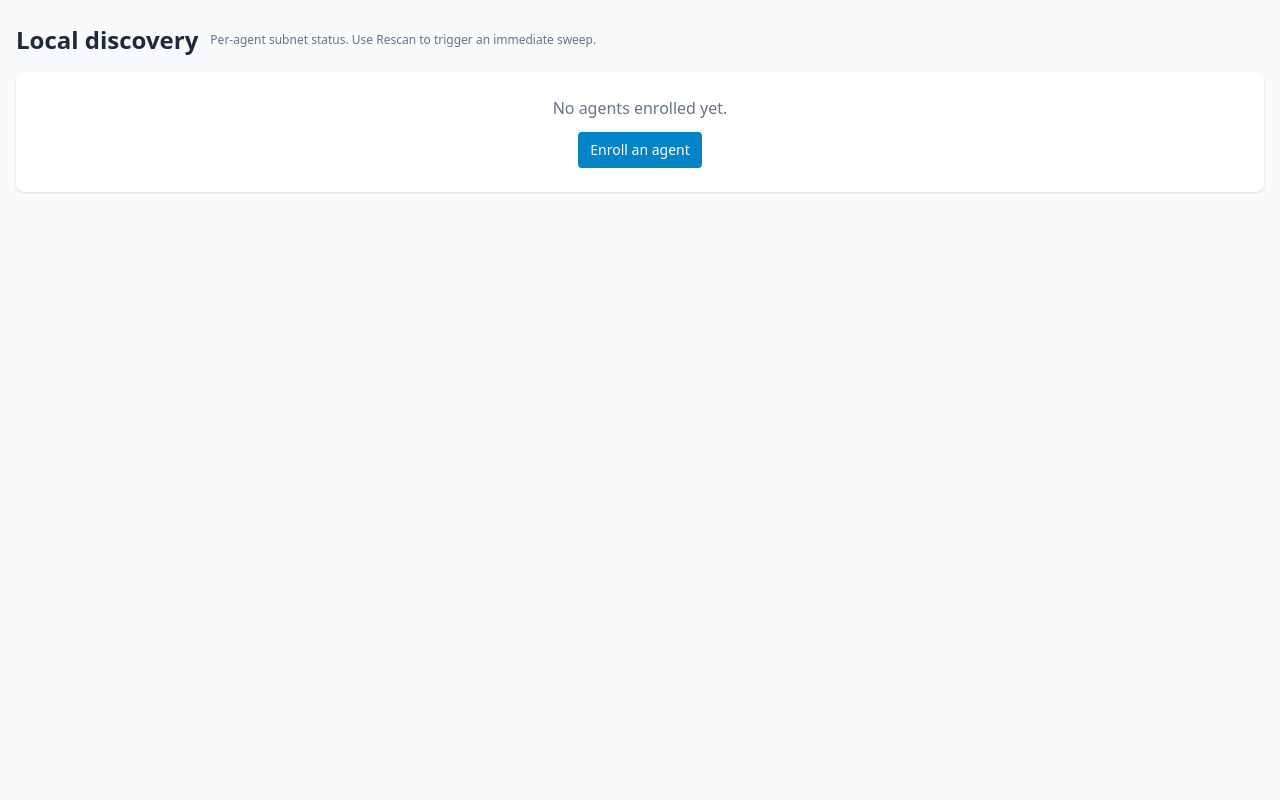
After one commit to stephenthecold/printer-nanny, a FastAPI app: template central/dashboard/templates/discovery.html in a window 1280 px wide. The commit adds this page. Run offline with FastAPI, Linux system fonts and the light colour scheme; the template is opened without the code that fills it, so the values that code supplies are empty; some libraries are stand-ins or nearby versions.

Commit message:
Add Discovery page, subnet status, inline label edit, approvals context
Closes the discovery-visibility gap: operators can now see which subnets are
producing devices, when each was last scanned, and trigger an on-demand
rescan — all from the dashboard.

- Subnet schema: new columns last_discovery_at, last_discovery_found_count,
  last_discovery_new_count (Alembic 0006, additive + batch-mode downgrade).
- Ingest: /discovered now aggregates per-subnet stats from each batch and
  writes them via the new services.update_subnet_discovery_stats helper.
  Devices without subnet_cidr (legacy agents) still ingest; the stats step
  is skipped for them.
- /discovery page: per-agent card listing its subnets with CIDR, label,
  SNMP creds, last-scan timestamp, found / new counters, and a Rescan-now
  button that enqueues a CommandType.rescan for the agent. Empty state
  links to /manage/agents.
- /manage/subnets/{id} POST: inline label + SNMP edit on /manage/agents
  (empty SNMP fields are ignored so a rename doesn't wipe creds).
- /approvals: two new columns — Discovered by (agent name) and When (the
  printer's created_at) so operators can spot which subnet/agent a pending
  device came from without drilling in.
- 9 new tests cover the stats helper (missing-CIDR no-op, two-batch
  aggregation), the /discovery page render and client_readonly forbid,
  the rescan command queue, and the subnet label edit.

```diff
--- a/central/dashboard/manage.py
+++ b/central/dashboard/manage.py
@@ -472,6 +472,33 @@ def subnet_delete(subnet_id: int, request: Request, db: Session = Depends(get_db
     return _redirect("/manage/agents")
 
 
+@router.post("/subnets/{subnet_id}")
+def subnet_update(
+    subnet_id: int, request: Request,
+    label: str = Form(""),
+    snmp_community: str = Form(""),
+    snmp_version: str = Form(""),
+    db: Session = Depends(get_db),
+):
+    """Edit a subnet's friendly label and (optionally) its SNMP creds.
+
+    Empty SNMP fields are ignored so the inline label-edit form on the agents
+    page doesn't accidentally wipe creds when an operator just renames a subnet.
+    """
+    if _manager(request, db) is None:
+        return _redirect("/login")
+    subnet = db.get(m.Subnet, subnet_id)
+    if subnet:
+        subnet.label = label.strip() or None
+        if snmp_community.strip():
+            subnet.snmp_community = snmp_community.strip()
+        if snmp_version.strip():
+            subnet.snmp_version = snmp_version.strip()
+        db.commit()
+        _flash(request, f"Subnet {subnet.cidr} updated.")
+    return _redirect("/manage/agents")
+
+
 # --------------------------------------------------------------------------- #
 # Users (admin only)
 # --------------------------------------------------------------------------- #
--- a/central/dashboard/templates/base.html
+++ b/central/dashboard/templates/base.html
@@ -20,6 +20,7 @@
     <a href="/manage" class="hover:text-white/80 text-sm">Manage</a>
     <a href="/manage/agents" class="hover:text-white/80 text-sm">Agents</a>
     <a href="/approvals" class="hover:text-white/80 text-sm">Approvals</a>
+    <a href="/discovery" class="hover:text-white/80 text-sm">Discovery</a>
     <a href="/alerts" class="hover:text-white/80 text-sm">Alerts</a>
     {% if user.role.value == 'admin' %}
     <a href="/manage/users" class="hover:text-white/80 text-sm">Users</a>
--- /dev/null
+++ b/central/dashboard/templates/discovery.html
@@ -0,0 +1,79 @@
+{% extends "base.html" %}
+{% block title %}Discovery · {{ app.name or 'Printer Nanny' }}{% endblock %}
+{% block body %}
+<div class="flex items-center gap-3 mb-4">
+  <h1 class="text-2xl font-semibold">Local discovery</h1>
+  <span class="text-xs text-slate-500">Per-agent subnet status. Use Rescan to trigger an immediate sweep.</span>
+</div>
+
+{% if agents %}
+<div class="space-y-4">
+  {% for agent in agents %}
+  {% set site = sites.get(agent.site_id) %}
+  {% set client = clients.get(site.client_id) if site else None %}
+  <section class="bg-white rounded-lg shadow">
+    <div class="px-4 py-3 border-b flex items-center justify-between flex-wrap gap-2">
+      <div>
+        <h2 class="font-semibold">{{ agent.name }}</h2>
+        <p class="text-xs text-slate-500">
+          {{ client.name if client else '—' }} · {{ site.name if site else 'unknown site' }} ·
+          {% if agent.status.value == 'online' %}<span class="text-emerald-700">online</span>
+          {% else %}<span class="text-slate-500">{{ agent.status.value }}</span>{% endif %}
+          {% if agent.last_heartbeat %} · last heartbeat {{ agent.last_heartbeat.strftime('%Y-%m-%d %H:%M') }}{% endif %}
+        </p>
+      </div>
+      <div class="flex items-center gap-2">
+        <span class="text-xs text-slate-500">
+          {{ pending_by_site.get(agent.site_id, 0) }} pending at this site
+        </span>
+        <form method="post" action="/discovery/agents/{{ agent.id }}/rescan" class="inline">
+          <button class="bg-sky-600 text-white rounded px-2.5 py-1 text-xs font-medium">Rescan now</button>
+        </form>
+      </div>
+    </div>
+    <table class="w-full text-sm">
+      <thead class="text-left text-slate-500 bg-slate-50">
+        <tr>
+          <th class="px-4 py-2">Subnet</th>
+          <th class="py-2">SNMP</th>
+          <th class="py-2">Last discovered</th>
+          <th class="py-2">Found</th>
+          <th class="py-2">New</th>
+        </tr>
+      </thead>
+      <tbody>
+      {% for sub in subnets_by_agent.get(agent.id, []) %}
+        <tr class="border-t">
+          <td class="px-4 py-2">
+            <div class="font-medium">{{ sub.label or sub.cidr }}</div>
+            {% if sub.label %}<div class="text-xs text-slate-400 tabular-nums">{{ sub.cidr }}</div>{% endif %}
+          </td>
+          <td class="py-2 text-slate-500">{{ sub.snmp_version }} · {{ sub.snmp_community }}</td>
+          <td class="py-2 text-slate-500">
+            {% if sub.last_discovery_at %}
+              {{ sub.last_discovery_at.strftime('%Y-%m-%d %H:%M') }}
+            {% else %}<span class="text-slate-400 italic">never</span>{% endif %}
+          </td>
+          <td class="py-2 tabular-nums">{{ sub.last_discovery_found_count if sub.last_discovery_found_count is not none else '—' }}</td>
+          <td class="py-2 tabular-nums">
+            {% set new = sub.last_discovery_new_count %}
+            {% if new is not none and new > 0 %}<span class="text-emerald-700 font-medium">{{ new }}</span>
+            {% elif new is not none %}{{ new }}
+            {% else %}—{% endif %}
+          </td>
+        </tr>
+      {% else %}
+        <tr><td class="px-4 py-3 text-slate-400" colspan="5">No subnets assigned. Add one under <a href="/manage/agents" class="text-sky-700 hover:underline">Agents</a>.</td></tr>
+      {% endfor %}
+      </tbody>
+    </table>
+  </section>
+  {% endfor %}
+</div>
+{% else %}
+<div class="bg-white rounded-lg shadow p-6 text-center">
+  <p class="text-slate-500">No agents enrolled yet.</p>
+  <a href="/manage/agents" class="inline-block mt-3 bg-sky-600 text-white rounded px-3 py-2 text-sm font-medium">Enroll an agent</a>
+</div>
+{% endif %}
+{% endblock %}
--- a/central/models.py
+++ b/central/models.py
@@ -203,6 +203,12 @@ class Subnet(Base):
     # SNMP creds for this subnet — pushed to the owning agent for discovery.
     snmp_community: Mapped[str] = mapped_column(String(120), default="public")
     snmp_version: Mapped[str] = mapped_column(String(8), default="2c")
+    # Discovery status (updated by the ingest endpoint on each /discovered batch).
+    last_discovery_at: Mapped[Optional[datetime]] = mapped_column(
+        DateTime(timezone=True), default=None
+    )
+    last_discovery_found_count: Mapped[Optional[int]] = mapped_column(Integer, default=None)
+    last_discovery_new_count: Mapped[Optional[int]] = mapped_column(Integer, default=None)
     created_at: Mapped[datetime] = mapped_column(DateTime(timezone=True), default=utcnow)
 
     site: Mapped[Site] = relationship(back_populates="subnets")
```
Also changed, not shown: central/api/ingest.py (+12 -0 lines), central/dashboard/routes.py (+65 -2 lines), central/dashboard/templates/agents.html (+20 -3 lines), central/dashboard/templates/approvals.html (+13 -3 lines), central/services.py (+21 -0 lines), migrations/versions/0006_subnet_discovery_status.py (added, +45 -0 lines), tests/test_discovery_status.py (added, +197 -0 lines).
